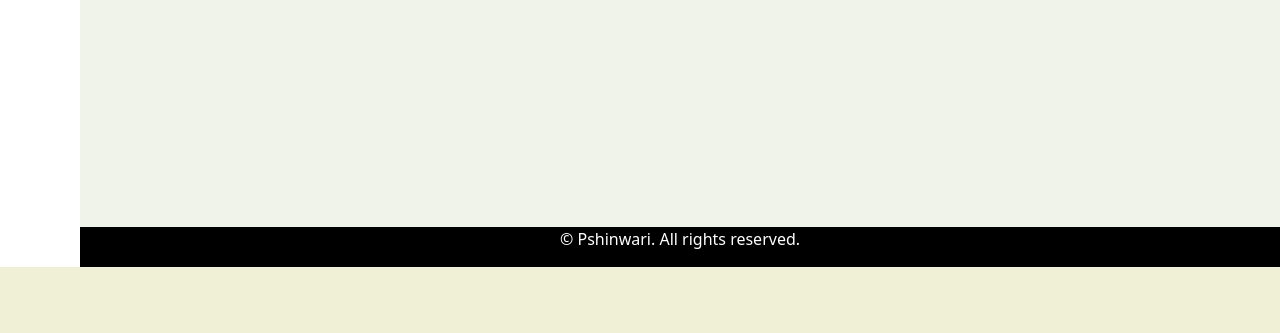
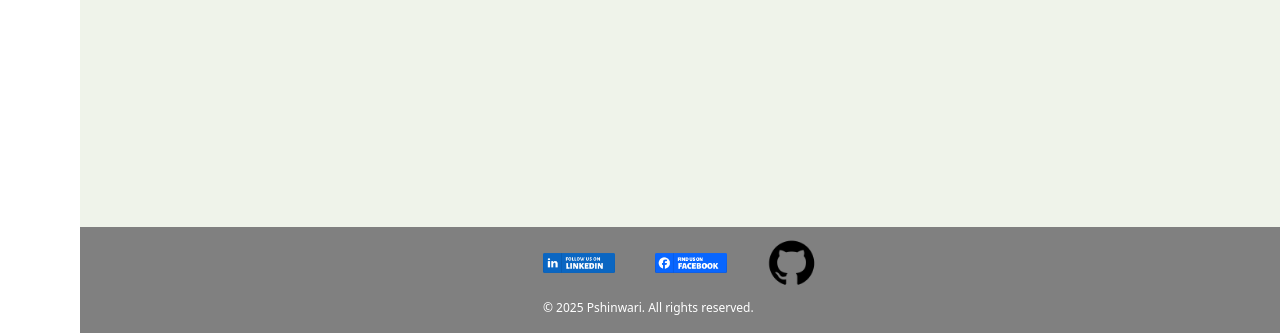
Before and after one commit to pamir-shinwari/portfolio, a Flask app: page / in a window 1280 px wide. Shown: the part 3280-3613 px from the top of the page. Before the commit the page ends 3547 px from the top, so only its background shows below. Run offline with Flask 3, Linux system fonts and the light colour scheme; some libraries are stand-ins or nearby versions.

Commit message:
adding social media

```diff
--- a/main.py
+++ b/main.py
@@ -7,6 +7,7 @@ from wtforms.validators import DataRequired, length
 from flask_ckeditor import CKEditor, CKEditorField
 import os
 from dotenv import load_dotenv
+import datetime
 
 load_dotenv()
 
@@ -40,9 +41,11 @@ def home():
         smtp_server.sendmail(from_addr=my_email, to_addrs=my_email,
                              msg=f"Subject: Message from website \n\n {name} \n {from_email}\n\n {message} ")
         smtp_server.quit()
+
         return render_template('email_confirmation.html')
-    print(my_email)
-    return render_template('index.html', form=form)
+
+    year = datetime.datetime.now().year
+    return render_template('index.html', form=form, year=year)
 
 
 if __name__ == '__main__':
--- a/static/styles.css
+++ b/static/styles.css
@@ -144,16 +144,7 @@ align-items: center;
 
 
 
-footer{
-background-color: black;
-color: white;
-overflow: hidden;
-}
 
-footer div{
-display:flex;
-justify-content:center;
-}
 
 .contact{
 background-color:#EFF3EA;
@@ -173,3 +164,28 @@ align-items: center;
 display:grid;
 justify-items: center;
 }
+
+
+
+.footer{
+background-color: gray;
+color: white;
+overflow: hidden;
+display:grid;
+justify-items: center;
+
+}
+
+
+.social{
+display:flex;
+gap: 40px;
+align-items: center;
+}
+.social a img{
+width:72px;
+}
+
+.copyright-item{
+font-size:12px;
+}
--- a/templates/email_confirmation.html
+++ b/templates/email_confirmation.html
@@ -14,7 +14,7 @@
     <p>
         We will get back to you as soon as possible.
     </p>
-    <a class="btn btn-info" href="{{url_for('home')}}"> Go Back To Home Page</a>
+    <a class="btn btn-success" href="{{url_for('home')}}"> Go Back To Home Page</a>
 </div>
 
 
--- a/templates/index.html
+++ b/templates/index.html
@@ -112,7 +112,7 @@
                   <div class="card-body">
                     <h5 class="card-title">Blog Website</h5>
                     <p class="card-text"> </p>
-                    <a href="https://pamirs-blog.onrender.com/" class="btn btn-primary" target="_blank">Go to my blog website</a>
+                    <a href="https://pamirs-blog.onrender.com/" class="btn btn-secondary" target="_blank">Visit the website</a>
                   </div>
                 </div>
             </div>
@@ -124,7 +124,7 @@
                   <div class="card-body">
                     <h5 class="card-title">Text To Morse Code</h5>
                     <p class="card-text"> </p>
-                    <a href="https://text-to-morse-code-xxr0.onrender.com/" class="btn btn-primary" target="_blank">visit the website</a>
+                    <a href="https://text-to-morse-code-xxr0.onrender.com/" class="btn btn-secondary" target="_blank">Visit the website</a>
                   </div>
                 </div>
              </div>
@@ -198,13 +198,28 @@
 <!-- end of main section........................................-->
 
 <footer>
-    <div >
-        <p>
+    <div class="footer">
+    <div class="footer-items">
+
+     <div class="social">
+
+        <a href="https://www.linkedin.com/in/pamir-shinwari-01b741205/" target="_blank"> <img src="{{url_for('static', filename='images/follow-us-on-linkedin-icon.png')}}"></a>
+        <a href="https://www.facebook.com/pamir.shinwari.1/" target="_blank"> <img src="{{url_for('static', filename='images/find-us-on-facebook-icon.png')}}"></a>
+        <a href="https://github.com/pamir-shinwari" target="_blank"> <img src="{{url_for('static', filename='images/github-icon.png')}}"  style="width:50px;"></a>
+
+    </div>
+
+    <div class="copyright" >
+        <p class="copyright-item">
             &copy;
-            <span id="year"></span>
+            <span id="year">{{year}}</span>
             Pshinwari. All rights reserved.
         </p>
     </div>
+
+
+   </div>
+</div>
 </footer>
 
 
```
